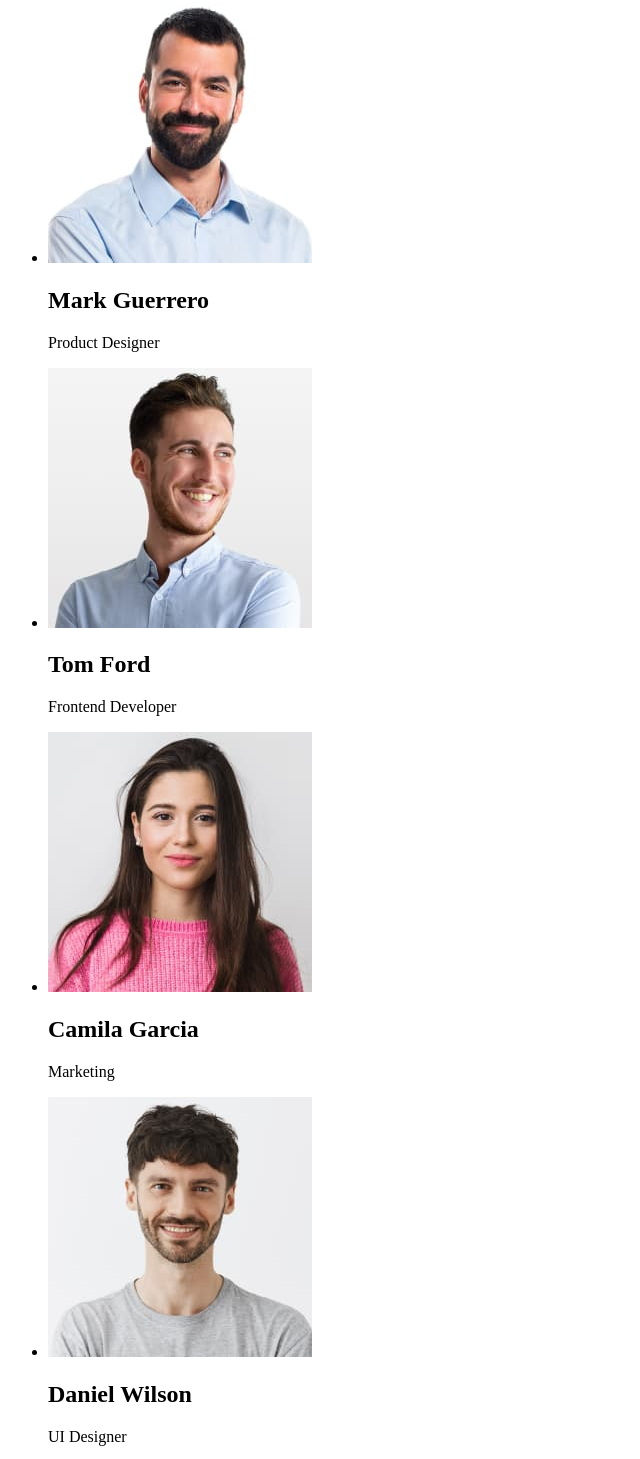
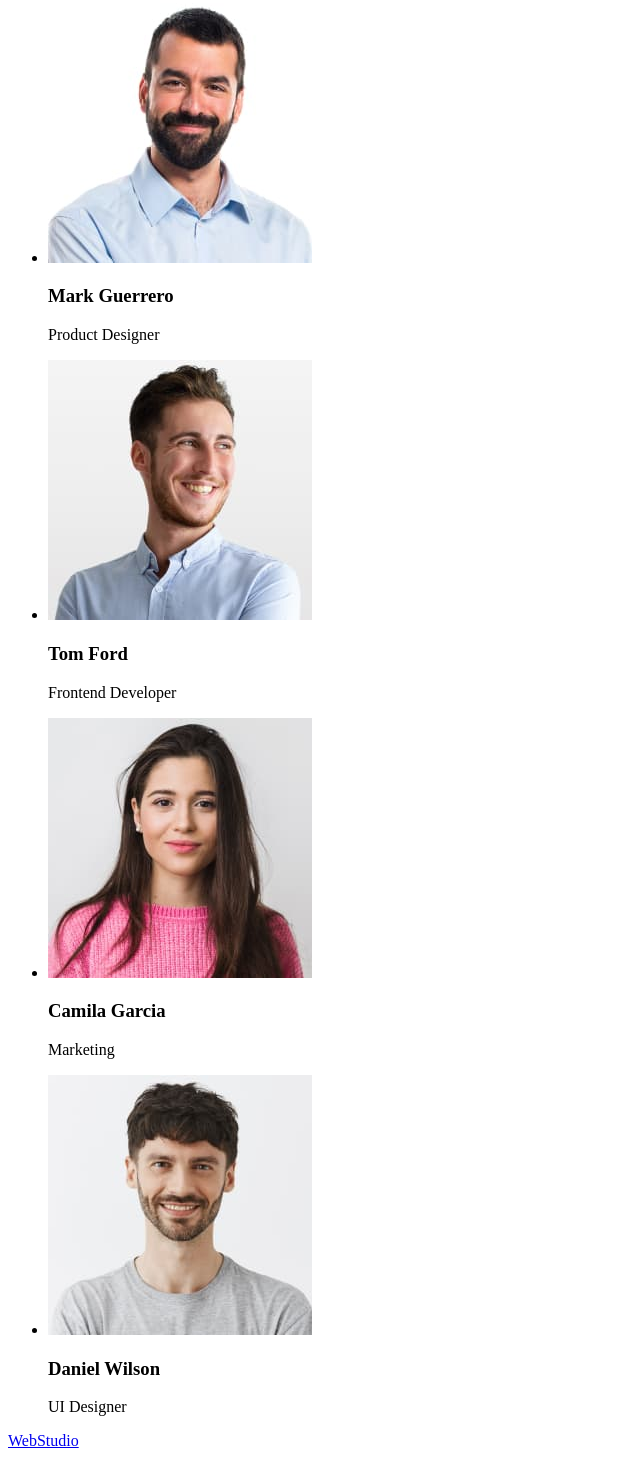
Before and after one commit to NinaShvets/goit-markup-hw-01, a plain HTML site: page index.html in a window 1280 px wide. Shown: the part 1618-3077 px from the top of the page, without its empty margins (0-640 px from the left). Drawn offline with Linux system fonts and the light colour scheme.

Commit message:
index html

```diff
--- a/index.html
+++ b/index.html
@@ -22,7 +22,7 @@
         <address>
             <ul>
                 <li><a href="mailto:info@devstudio.com">info@devstudio.com</a></li>
-                <li><a href="tel:+11000111-11-11">+11 (000) 111-11-11</a></li>
+                <li><a href="tel:+110001111111">+11 (000) 111-11-11</a></li>
             </ul>
         </address>
     </header>
@@ -74,20 +74,20 @@
             <h2>Our Team</h2>
 
             <ul>
-                <li><img src="./images/img4.jpg" alt="Mark Guerrero photo">
-                    <h2>Mark Guerrero</h2>
+                <li><img src="./images/img4.jpg" alt="Mark Guerrero photo" width="264" height="260">
+                    <h3>Mark Guerrero</h3>
                     <p>Product Designer</p>
                 </li>
-                <li><img src="./images/img5.jpg" alt="Tom Ford photo">
-                    <h2>Tom Ford</h2>
+                <li><img src="./images/img5.jpg" alt="Tom Ford photo" width="264" height="260">
+                    <h3>Tom Ford</h3>
                     <p>Frontend Developer</p>
                 </li>
-                <li><img src="./images/img6.jpg" alt="Camila Garcia photo">
-                    <h2>Camila Garcia</h2>
+                <li><img src="./images/img6.jpg" alt="Camila Garcia photo" width="264" height="260">
+                    <h3>Camila Garcia</h3>
                     <p>Marketing</p>
                 </li>
-                <li><img src="./images/img7.jpg" alt="Daniel Wilson photo">
-                    <h2>Daniel Wilson</h2>
+                <li><img src="./images/img7.jpg" alt="Daniel Wilson photo" width="264" height="260">
+                    <h3>Daniel Wilson</h3>
                     <p>UI Designer</p>
                 </li>
             </ul>
```
